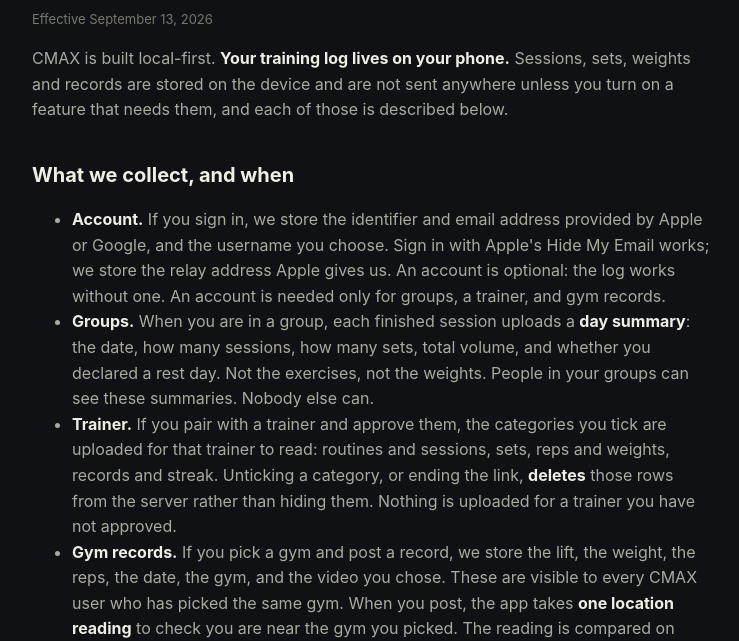
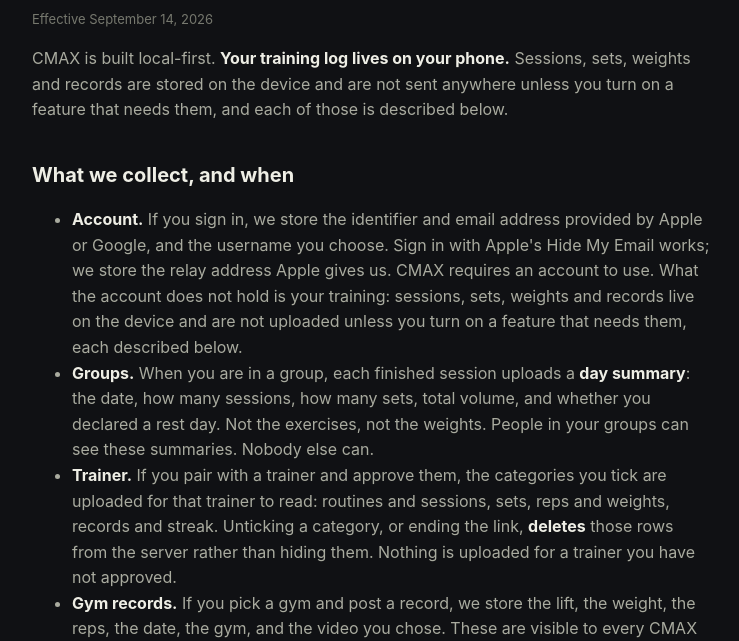
Before and after one commit to Afanr3UMD/cmax-legal, a plain HTML site: page privacy.html in a window 1280 px wide. Shown: the part 100-741 px from the top of the page, without its empty margins (268-1007 px from the left). Drawn offline with Linux system fonts and the light colour scheme.

Commit message:
An account is required, and the pages said otherwise

```diff
--- a/privacy.html
+++ b/privacy.html
@@ -16,13 +16,13 @@
 <body><main>
 <div class="eyebrow">Legal</div>
 <h1>Privacy policy</h1>
-<p class="meta">Effective September 13, 2026</p>
+<p class="meta">Effective September 14, 2026</p>
 
 <p>CMAX is built local-first. <strong>Your training log lives on your phone.</strong> Sessions, sets, weights and records are stored on the device and are not sent anywhere unless you turn on a feature that needs them, and each of those is described below.</p>
 
 <h2>What we collect, and when</h2>
 <ul>
-<li><strong>Account.</strong> If you sign in, we store the identifier and email address provided by Apple or Google, and the username you choose. Sign in with Apple's Hide My Email works; we store the relay address Apple gives us. An account is optional: the log works without one. An account is needed only for groups, a trainer, and gym records.</li>
+<li><strong>Account.</strong> If you sign in, we store the identifier and email address provided by Apple or Google, and the username you choose. Sign in with Apple's Hide My Email works; we store the relay address Apple gives us. CMAX requires an account to use. What the account does not hold is your training: sessions, sets, weights and records live on the device and are not uploaded unless you turn on a feature that needs them, each described below.</li>
 <li><strong>Groups.</strong> When you are in a group, each finished session uploads a <strong>day summary</strong>: the date, how many sessions, how many sets, total volume, and whether you declared a rest day. Not the exercises, not the weights. People in your groups can see these summaries. Nobody else can.</li>
 <li><strong>Trainer.</strong> If you pair with a trainer and approve them, the categories you tick are uploaded for that trainer to read: routines and sessions, sets, reps and weights, records and streak. Unticking a category, or ending the link, <strong>deletes</strong> those rows from the server rather than hiding them. Nothing is uploaded for a trainer you have not approved.</li>
 <li><strong>Gym records.</strong> If you pick a gym and post a record, we store the lift, the weight, the reps, the date, the gym, and the video you chose. These are visible to every CMAX user who has picked the same gym. When you post, the app takes <strong>one location reading</strong> to check you are near the gym you picked. The reading is compared on your phone and discarded; <strong>no location is stored</strong>, and the app has no background location access.</li>
```
